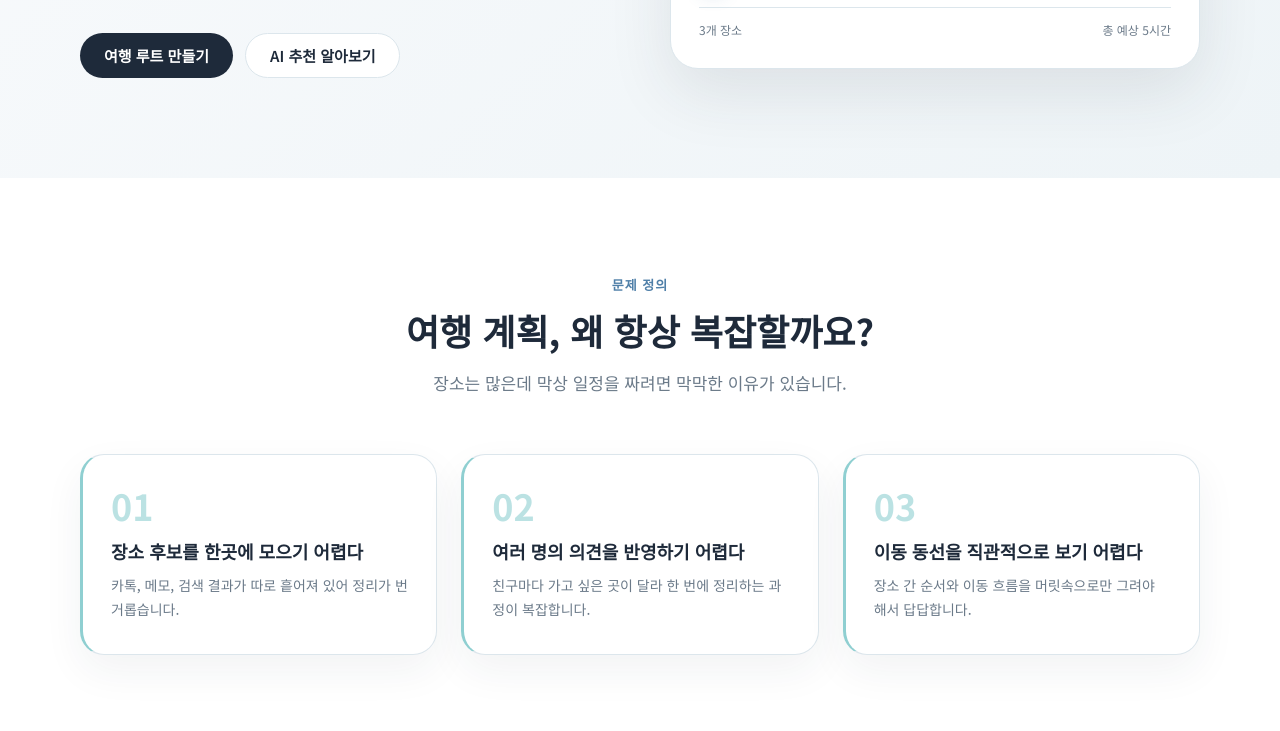
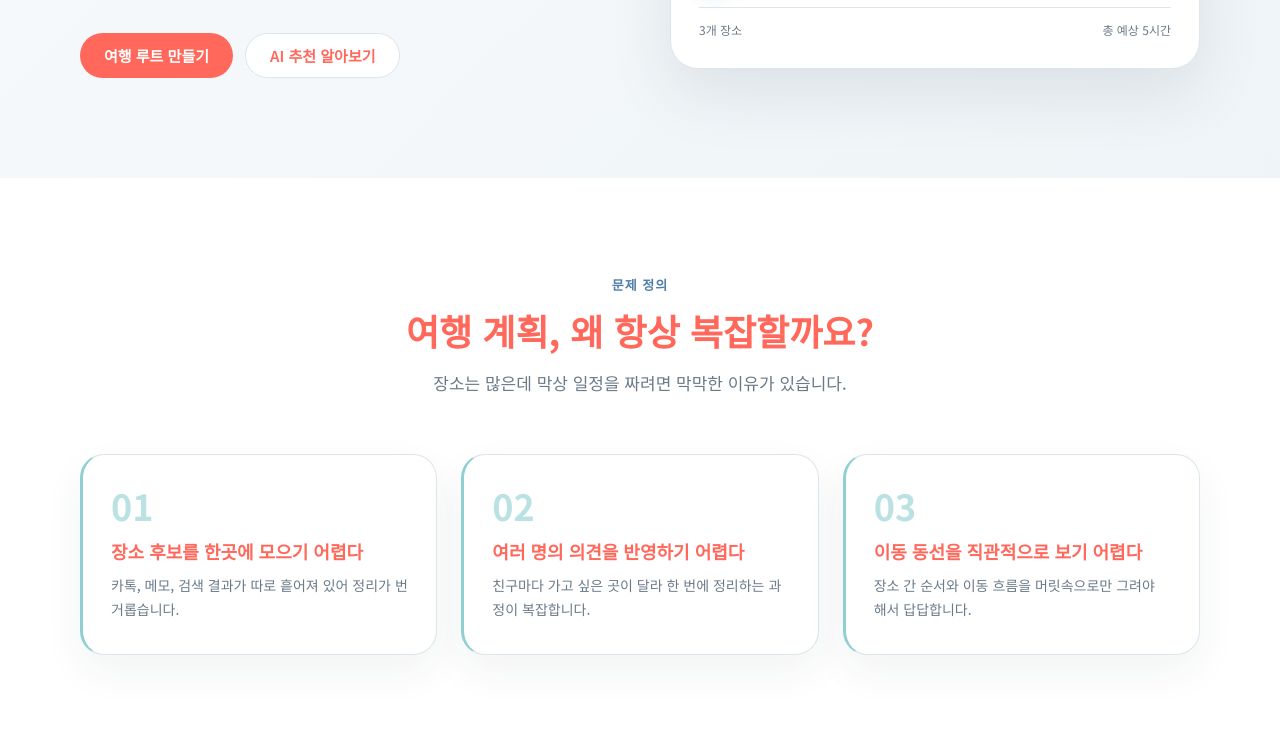
Before and after one commit to seoryeong1021/github.io, a plain HTML site: page index.html in a window 1280 px wide. Shown: the part 404-1135 px from the top of the page. Drawn offline with Linux system fonts and the light colour scheme.

Commit message:
no message

```diff
--- a/css/tokens.css
+++ b/css/tokens.css
@@ -1,5 +1,5 @@
 :root {
-  --color-primary: #1E2A3A;
+  --color-primary: #ff685b;
   --color-secondary: #4F7FA8;
   --color-accent: #8FCFD1;
   --color-bg: #F8FAFC;
```
